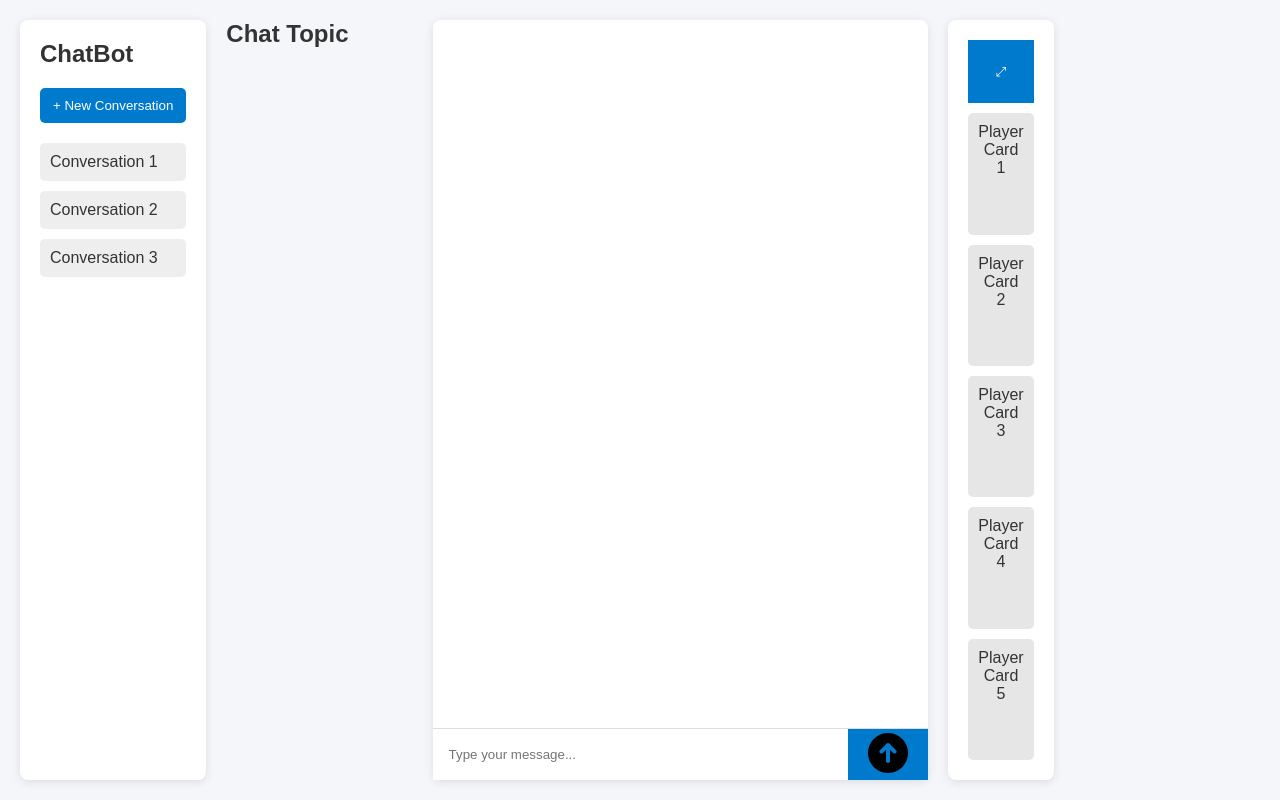
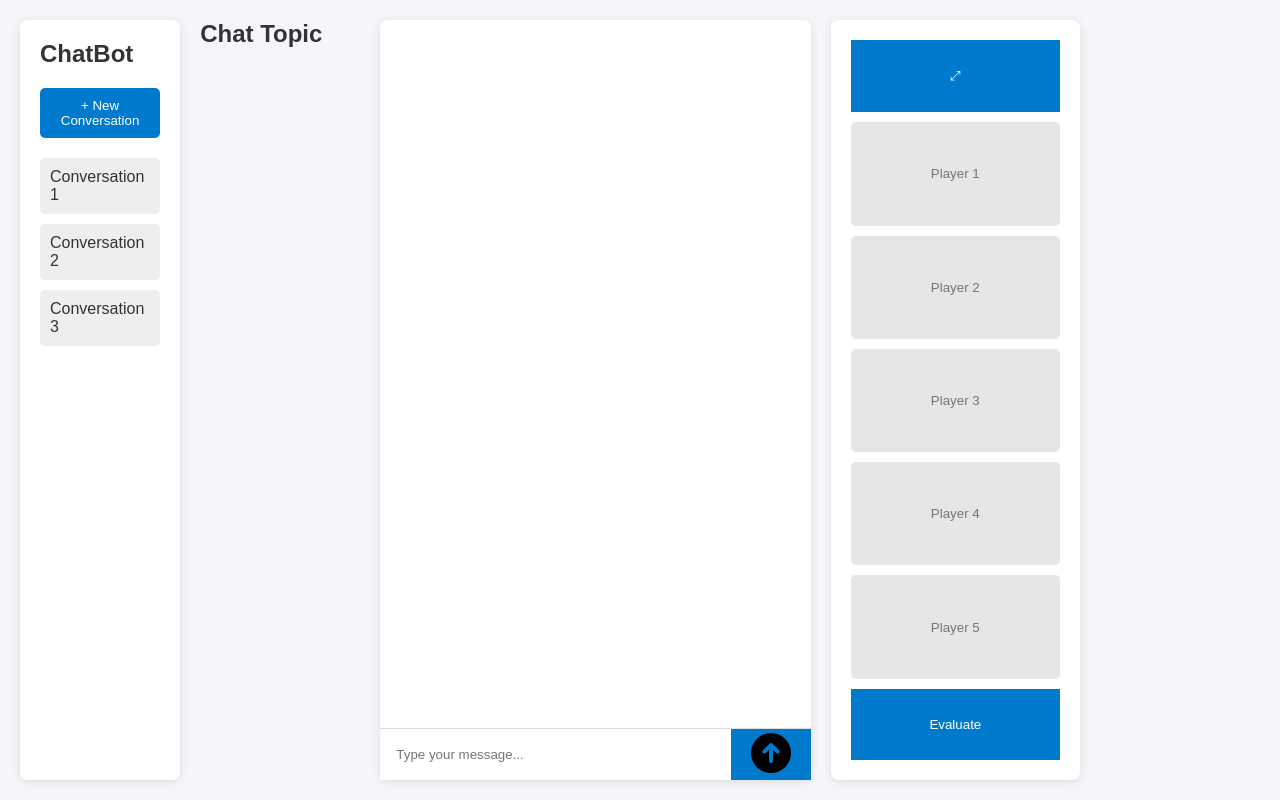
Before and after one commit to AlezHibali/2024-October-VCT-Hackathon, a Flask app: page / in a window 1280 px wide. Run offline with Flask 3, Linux system fonts and the light colour scheme.

Commit message:
add eval button to send eval team message to the backend; left with bug for clicking result in msg:[object PointerEvent]

```diff
--- a/project/static/script.js
+++ b/project/static/script.js
@@ -3,7 +3,8 @@ document.addEventListener("DOMContentLoaded", () => {
   const userInput = document.getElementById("user-input");
   const sendBtn = document.getElementById("send-btn");
   const playerCards = document.querySelector(".player-cards");
-  const expandBtn = document.querySelector(".expand-btn"); // **New Code: Select the expand button**
+  const expandBtn = document.querySelector(".expand-btn");
+  const evalTeamBtn = document.querySelector(".eval-team-btn");
 
   sendBtn.addEventListener("click", sendMessage);
   userInput.addEventListener("keypress", (e) => {
@@ -12,16 +13,38 @@ document.addEventListener("DOMContentLoaded", () => {
     }
   });
 
-  // **New Code: Add event listener for expand functionality**
+  // Add event listener for expand functionality
   expandBtn.addEventListener("click", () => {
     playerCards.classList.toggle("expanded"); // Toggle the expanded class
   });
 
-  async function sendMessage() {
-    const message = userInput.value.trim();
+  // Evaluate team button
+  evalTeamBtn.addEventListener("click", () => {
+    const player1 = document.getElementById('player1').value || "Player 1";
+    const player2 = document.getElementById('player2').value || "Player 2";
+    const player3 = document.getElementById('player3').value || "Player 3";
+    const player4 = document.getElementById('player4').value || "Player 4";
+    const player5 = document.getElementById('player5').value || "Player 5";
+
+    // Send the message with the player list
+    const playerList = [player1, player2, player3, player4, player5];
+    sendMessage(null, playerList);
+  });
+
+  async function sendMessage(message = null, playerList = null) {
+    // If no message is passed, use the user input
+    if (!message) {
+      message = userInput.value.trim();
+    }
+
+    // Check if a player list is provided
+    if (playerList) {
+      message = `I build a team of ${playerList.join(', ')}. Help me evaluate and give suggestions if needed.`;
+    }
+
     if (message) {
       appendMessage("user", message);
-      userInput.value = "";
+      userInput.value = ""; // Clear user input field if it's a user message
 
       try {
         const response = await fetch("/api/chat", {
@@ -29,7 +52,10 @@ document.addEventListener("DOMContentLoaded", () => {
           headers: {
             "Content-Type": "application/json",
           },
-          body: JSON.stringify({ message }),
+          body: JSON.stringify({
+            message,
+            players: playerList ? playerList : [] // Sending the player list data if available
+          }),
         });
 
         if (!response.body) {
@@ -47,7 +73,7 @@ document.addEventListener("DOMContentLoaded", () => {
           const { done: readerDone, value } = await reader.read();
           done = readerDone;
           resultData += decoder.decode(value, { stream: !done });
-          updateLastBotMessage(resultData);
+          updateLastBotMessage(resultData);  // Continuously update the bot's message as it streams in
         }
 
         console.log("Stream ended");
@@ -57,6 +83,8 @@ document.addEventListener("DOMContentLoaded", () => {
       }
     }
   }
+
+
 
   function appendMessage(sender, text) {
     const messageElem = document.createElement("div");
--- a/project/templates/index.html
+++ b/project/templates/index.html
@@ -42,11 +42,14 @@
     <!-- Expandable Grid for Player Cards (Column 10) -->
     <div class="player-cards">
       <button class="expand-btn">⤢</button> <!-- Expand Icon -->
-      <div class="card">Player Card 1</div>
-      <div class="card">Player Card 2</div>
-      <div class="card">Player Card 3</div>
-      <div class="card">Player Card 4</div>
-      <div class="card">Player Card 5</div>
+      <input type="text" id="player1" placeholder="Player 1" class="card" />
+      <input type="text" id="player2" placeholder="Player 2" class="card" />
+      <input type="text" id="player3" placeholder="Player 3" class="card" />
+      <input type="text" id="player4" placeholder="Player 4" class="card" />
+      <input type="text" id="player5" placeholder="Player 5" class="card" />
+
+      <!-- Eval Player Team -->
+      <button class="eval-team-btn">Evaluate</button>
     </div>
 
     <!-- Blank Gaps for Columns 11-12 -->
```
